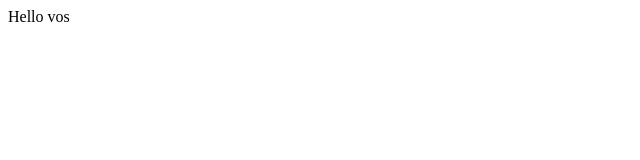
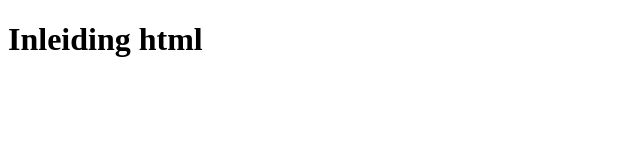
Before and after one commit to NatteGans/html, a plain HTML site: page index.html in a window 1280 px wide. Shown: the whole page, without its empty margins (0-640 px from the left). Drawn offline with Linux system fonts and the light colour scheme.

Commit message:
Netlify fix

```diff
--- a/index.html
+++ b/index.html
@@ -5,6 +5,8 @@
     <title>Title</title>
 </head>
 <body>
-Hello vos
+<h1>Inleiding html</h1>
+<a href="h02/index.html"></a>
+
 </body>
 </html>
```
